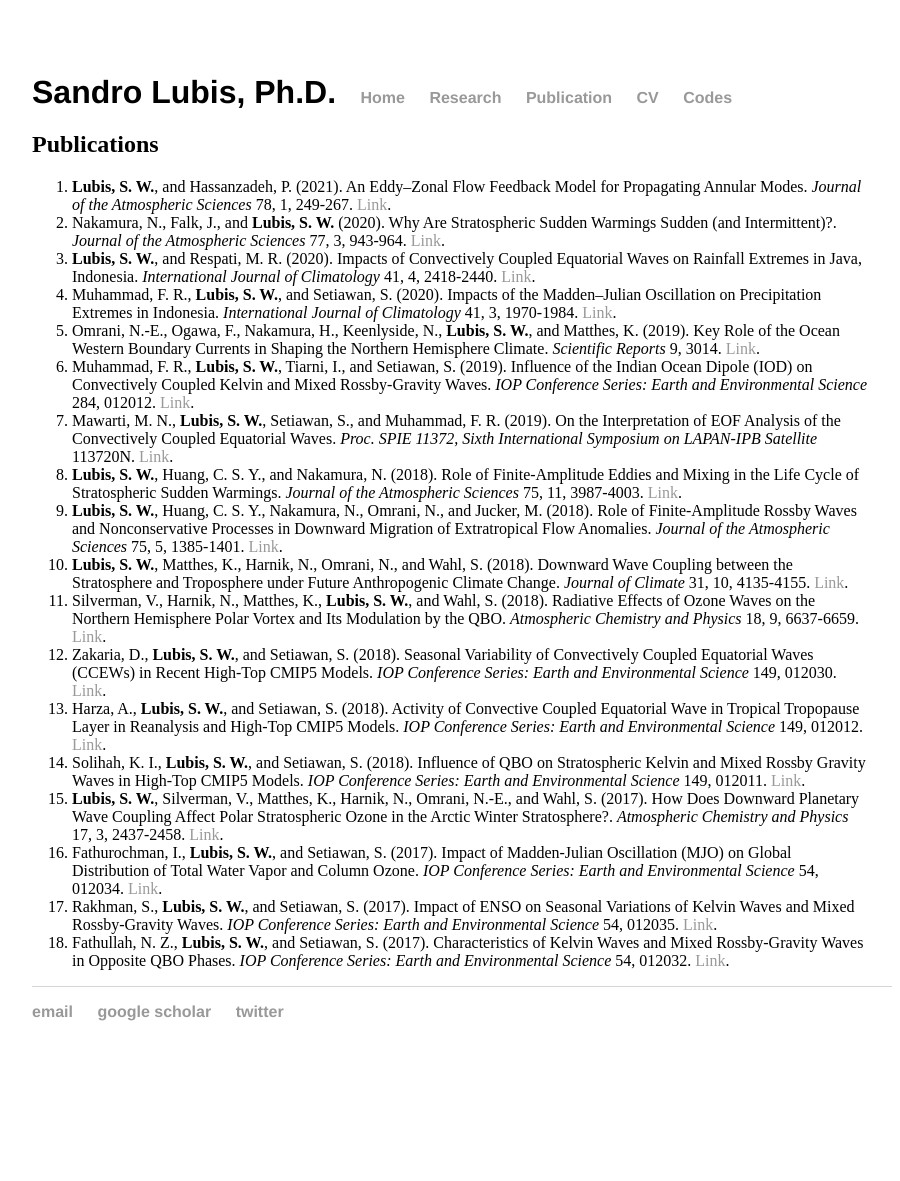
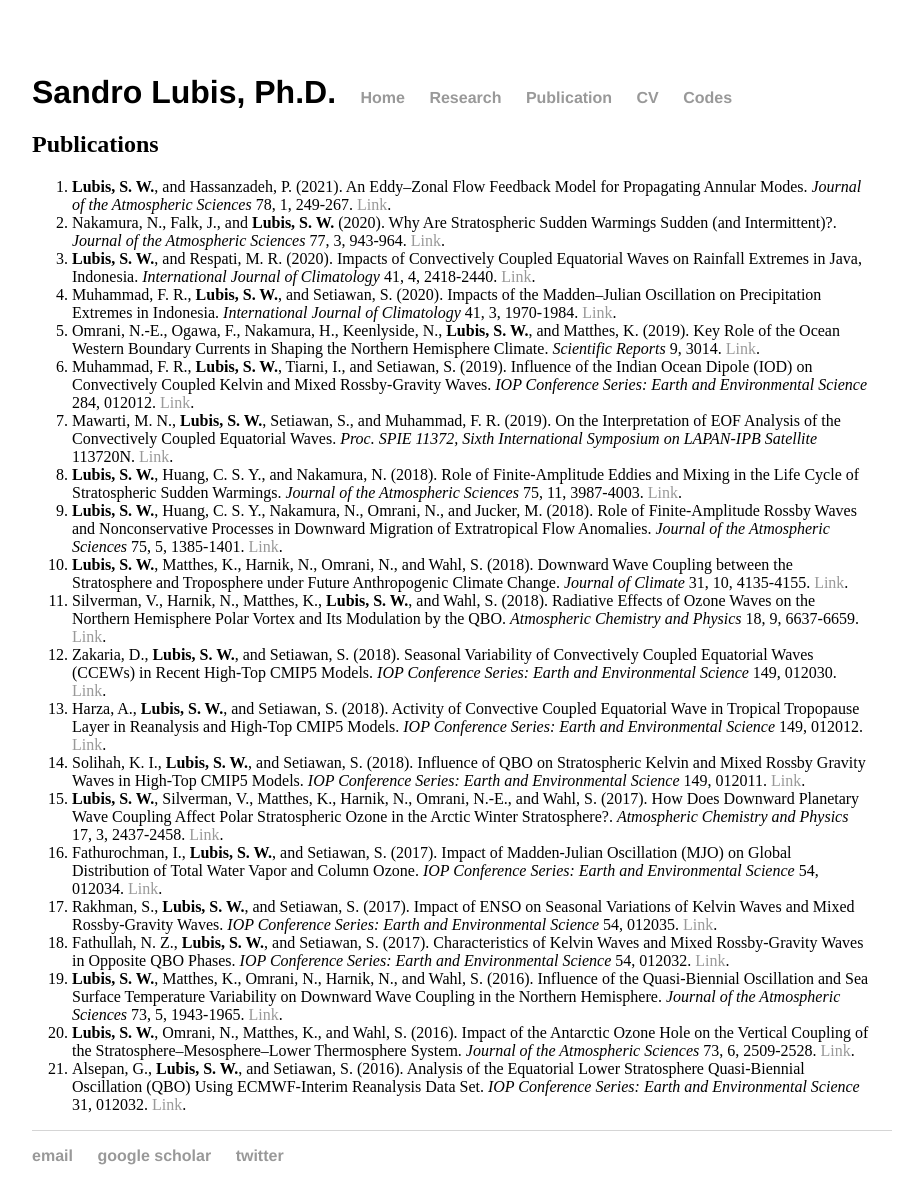
Before and after one commit to sandrolubis/sandrolubis.github.io, a Jekyll site: the page built from publication/index.html, in a window 1280 px wide. Shown: the whole page, without its empty margins (276-1176 px from the left). Built offline with Jekyll 4.4.1, drawn with Linux system fonts in a browser that asks for light colours; before the commit the page ends 1037 px from its top, so only the background shows below that.

Commit message:
Update index.html

```diff
--- a/publication/index.html
+++ b/publication/index.html
@@ -24,5 +24,8 @@ title: Publications | Sandro Lubis
 		<li>Fathurochman, I., <b>Lubis, S. W.</b>, and Setiawan, S. (2017). Impact of Madden-Julian Oscillation (MJO) on Global Distribution of Total Water Vapor and Column Ozone. <i>IOP Conference Series: Earth and Environmental Science</i> 54, 012034. <a href="https://doi.org/10.1088/1755-1315/54/1/012034">Link</a>.</li>
 		<li>Rakhman, S., <b>Lubis, S. W.</b>, and Setiawan, S. (2017). Impact of ENSO on Seasonal Variations of Kelvin Waves and Mixed Rossby-Gravity Waves. <i>IOP Conference Series: Earth and Environmental Science</i> 54, 012035. <a href="https://doi.org/10.1088/1755-1315/54/1/012035">Link</a>.</li>
 		<li>Fathullah, N. Z., <b>Lubis, S. W.</b>, and Setiawan, S. (2017). Characteristics of Kelvin Waves and Mixed Rossby-Gravity Waves in Opposite QBO Phases. <i>IOP Conference Series: Earth and Environmental Science</i> 54, 012032. <a href="https://doi.org/10.1088/1755-1315/54/1/012032">Link</a>.</li>
+		<li><b>Lubis, S. W.</b>, Matthes, K., Omrani, N., Harnik, N., and Wahl, S. (2016). Influence of the Quasi-Biennial Oscillation and Sea Surface Temperature Variability on Downward Wave Coupling in the Northern Hemisphere. <i>Journal of the Atmospheric Sciences</i> 73, 5, 1943-1965. <a href="https://doi.org/10.1175/JAS-D-15-0072.1">Link</a>.</li>
+		<li><b>Lubis, S. W.</b>, Omrani, N., Matthes, K., and Wahl, S. (2016). Impact of the Antarctic Ozone Hole on the Vertical Coupling of the Stratosphere–Mesosphere–Lower Thermosphere System. <i>Journal of the Atmospheric Sciences</i> 73, 6, 2509-2528. <a href="https://doi.org/10.1175/JAS-D-15-0189.1">Link</a>.</li>
+		<li>Alsepan, G., <b>Lubis, S. W.</b>, and Setiawan, S. (2016). Analysis of the Equatorial Lower Stratosphere Quasi-Biennial Oscillation (QBO) Using ECMWF-Interim Reanalysis Data Set. <i>IOP Conference Series: Earth and Environmental Science</i> 31, 012032. <a href="https://doi.org/10.1088/1755-1315/31/1/012032">Link</a>.</li>
 	</ol>
 </div>
```
